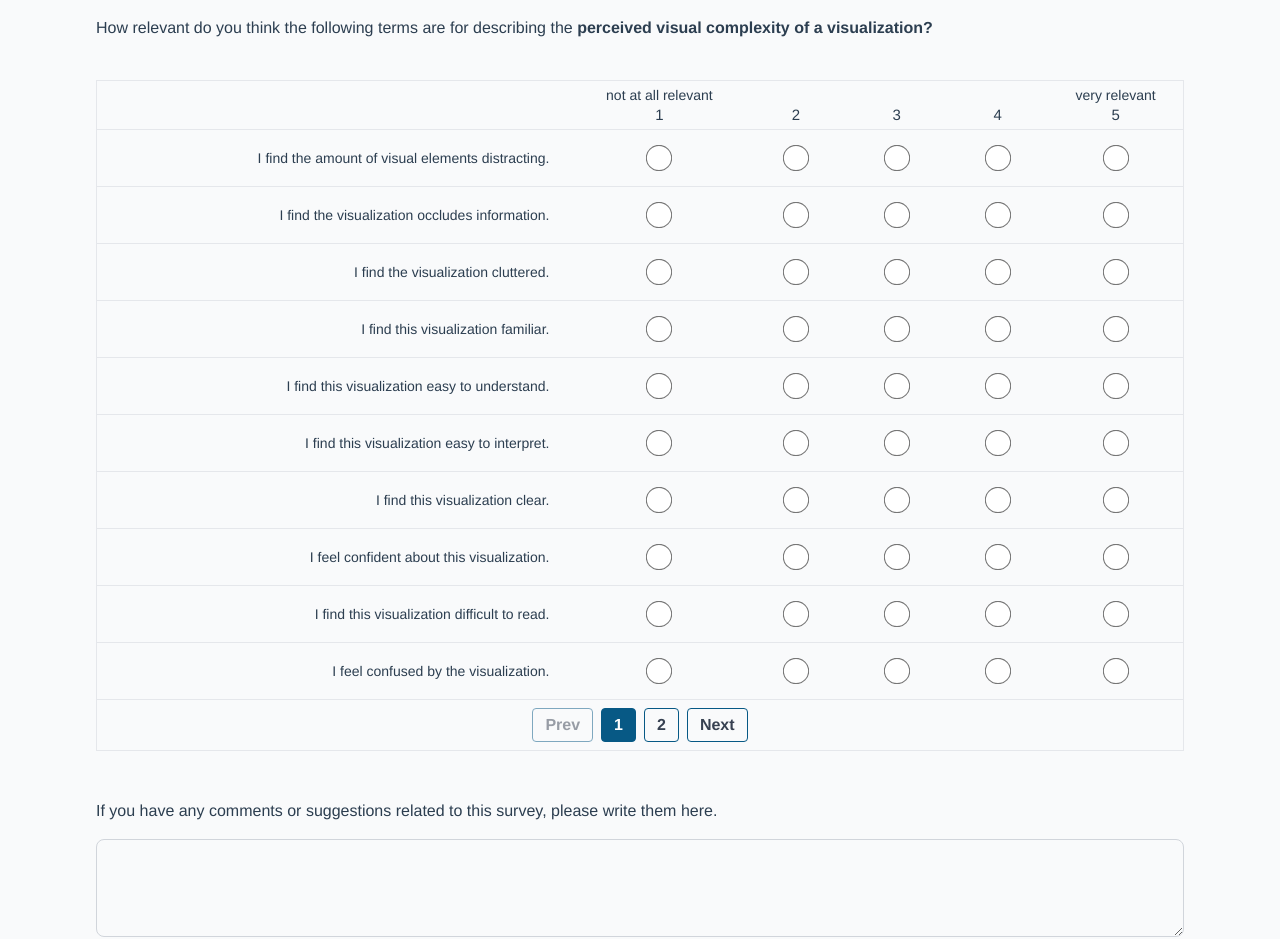
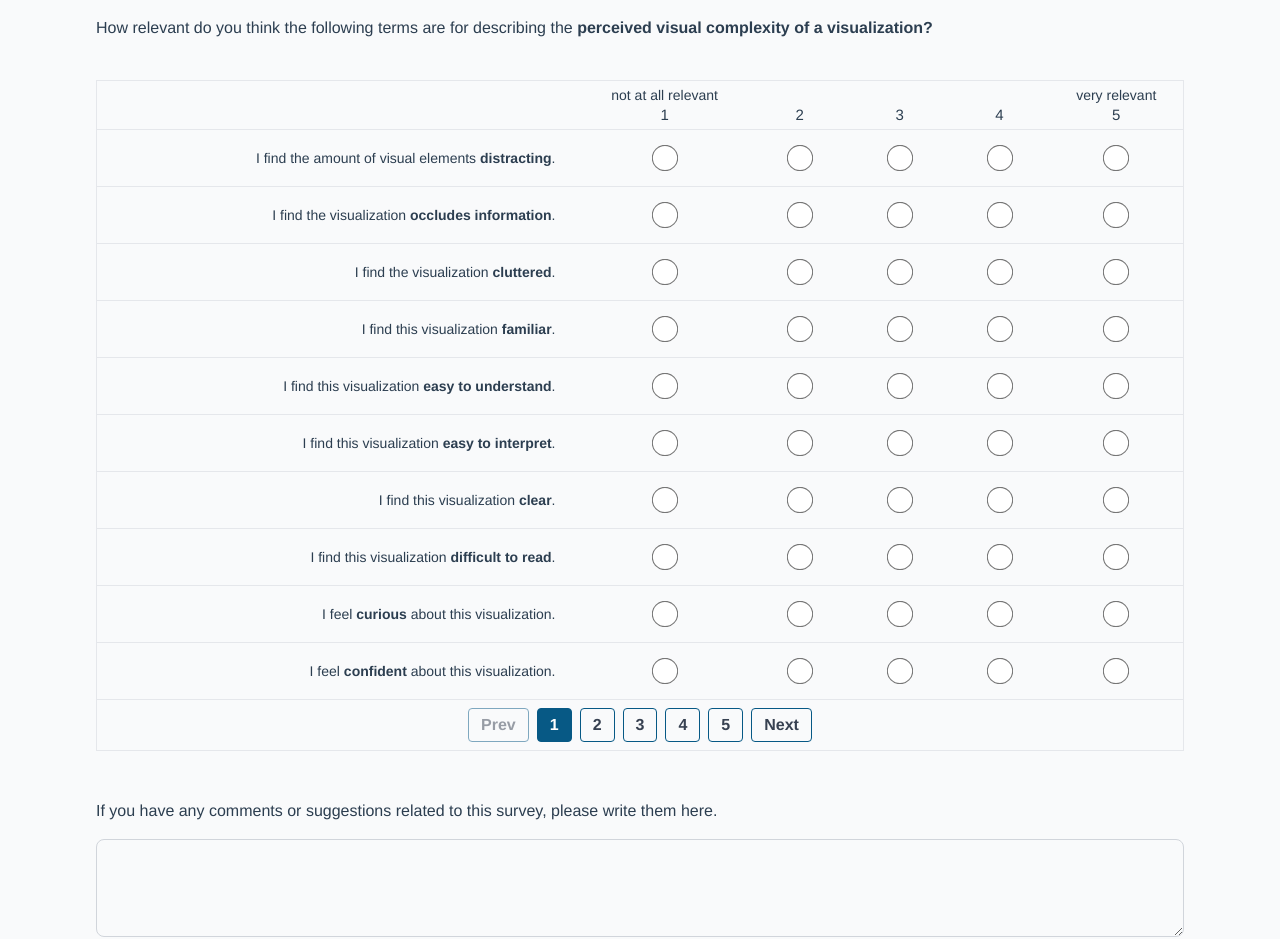
Before and after one commit to sarahoxhaj/cognitiveInterviews, a Vue app: page /ItemValidation in a window 1280 px wide. Shown: the part 960-1899 px from the top of the page. Built offline with nearby package versions, Linux system fonts and the light colour scheme; no server answers; sample sign-in values are in the browser's storage.

Commit message:
fixing questions

```diff
--- a/src/components/ItemValidation.vue
+++ b/src/components/ItemValidation.vue
@@ -135,7 +135,7 @@
                             class="bg-neutral-primary border-b border-default">
                             <th scope="row"
                                 class="px-6 py-4 font-medium text-heading whitespace-nowrap text-right align-middle">
-                                {{ question.text }}
+                                <span v-html="question.text"></span>
                             </th>
 
                             <td v-for="value in 5" :key="value" class="px-6 py-4 align-middle text-center">
@@ -200,18 +200,54 @@ export default {
             currentPage: 1,
             rowsPerPage: 10, // sentences per page
             questions: [
-                { id: 'q1', text: 'I find the amount of visual elements distracting.' },
-                { id: 'q2', text: 'I find the visualization occludes information.' },
-                { id: 'q3', text: 'I find the visualization cluttered.' },
-                { id: 'q4', text: 'I find this visualization familiar.' },
-                { id: 'q5', text: 'I find this visualization easy to understand.' },
-                { id: 'q6', text: 'I find this visualization easy to interpret.' },
-                { id: 'q7', text: 'I find this visualization clear.' },
-                { id: 'q8', text: 'I feel confident about this visualization.' },
-                { id: 'q9', text: 'I find this visualization difficult to read.' },
-                { id: 'q10', text: 'I feel confused by the visualization.' },
-                { id: 'q11', text: 'I feel overwhelmed by the visualization.' },
-                { id: 'q12', text: 'I feel curious about this visualization.' },
+                { id: 'q1', text: 'I find the amount of visual elements <strong>distracting</strong>.' },
+                { id: 'q2', text: 'I find the visualization <strong>occludes information</strong>.' },
+                { id: 'q3', text: 'I find the visualization <strong>cluttered</strong>.' },
+                { id: 'q4', text: 'I find this visualization <strong>familiar</strong>.' },
+                { id: 'q5', text: 'I find this visualization <strong>easy to understand</strong>.' },
+                { id: 'q6', text: 'I find this visualization <strong>easy to interpret</strong>.' },
+                { id: 'q7', text: 'I find this visualization <strong>clear</strong>.' },
+                { id: 'q8', text: 'I find this visualization <strong>difficult to read</strong>.' },
+                { id: 'q9', text: 'I feel <strong>curious</strong> about this visualization.' },
+                { id: 'q10', text: 'I feel <strong>confident</strong> about this visualization.' },
+                { id: 'q11', text: 'I feel <strong>irritated</strong> by this visualization.' },
+                { id: 'q12', text: 'I find there is <strong>a lot of information</strong> in this visualization.' },
+                { id: 'q13', text: 'I find this visualization <strong>easy to use</strong>.' },
+                { id: 'q14', text: 'I find this visualization <strong>intuitive</strong>.' },
+                { id: 'q15', text: 'I find this visualization <strong>visually pleasing</strong>.' },
+                { id: 'q16', text: 'I feel <strong>cognitively overloaded</strong> by this visualization.' },
+                { id: 'q17', text: 'I feel the <strong>mental demand</strong> of this visualization is high/low.' },
+                { id: 'q18', text: 'I find the <strong>color coding</strong> overly complex.' },
+                { id: 'q19', text: 'I find the <strong>visual encoding</strong> intricate.' },
+                { id: 'q20', text: 'I find this visualization <strong>attractive</strong>.' },
+                { id: 'q21', text: 'I find the visualization has <strong>unnecessary complexity</strong>.' },
+                { id: 'q22', text: 'I find the visualization <strong>easy to comprehend</strong>.' },
+                { id: 'q23', text: 'I feel <strong>confused</strong> by the visualization.' },
+                { id: 'q24', text: 'I find the visualization <strong>overloaded</strong>.' },
+                { id: 'q25', text: 'I find the <strong>data size</strong> makes the visualization complex.' },
+                { id: 'q26', text: 'I find the visualization <strong>dense</strong>.' },
+                { id: 'q27', text: 'I feel <strong>informed</strong> by the visualization.' },
+                { id: 'q28', text: 'I find the visualization has <strong>overlapping information</strong>.' },
+                { id: 'q29', text: 'I feel <strong>overwhelmed</strong> by the visualization.' },
+                { id: 'q30', text: 'I feel <strong>stressed</strong> by the visualization.' },
+                { id: 'q31', text: 'I find the <strong>visualization type</strong> requires higher cognitive effort.' },
+                { id: 'q32', text: 'I feel <strong>engaged</strong> with the visualization.' },
+                { id: 'q33', text: 'I find the visualization uses <strong>too many colors</strong>.' },
+                { id: 'q34', text: 'I find the visualization provides <strong>not enough context</strong>.' },
+                { id: 'q35', text: 'I find the visualization <strong>well organized</strong>.' },
+                { id: 'q36', text: 'I find the points in the visualization <strong>easy to distinguish</strong>.' },
+                { id: 'q37', text: 'I cannot <strong>distinguish between colors</strong>.' },
+                { id: 'q38', text: 'I find the visualization displays <strong>several dimensions at once</strong>.' },
+                { id: 'q39', text: 'I find the visualization has a <strong>large number of dimensions with multiple variables</strong>.' },
+                { id: 'q40', text: 'I can <strong>detect patterns</strong> in the visualization.' },
+                { id: 'q41', text: 'I find the visualization is <strong>missing important details</strong>.' },
+                { id: 'q42', text: 'I find the visualization requires <strong>effort</strong> to understand.' },
+                { id: 'q43', text: 'I find the visualization has <strong>poor pattern visibility</strong>.' },
+                { id: 'q44', text: 'I find <strong>all data points are visible</strong> in the visualization.' },
+                { id: 'q45', text: 'I find the <strong>variables</strong> in the visualization <strong>visible</strong>.' },
+                { id: 'q46', text: 'I find the visualization is <strong>poorly designed</strong>.' },
+                { id: 'q47', text: 'I find the visualization has a <strong>complex visual appearance</strong>.' },
+                { id: 'q48', text: 'I find the additional graphics help <strong>communication</strong>.' }
             ],
         };
     },
```
